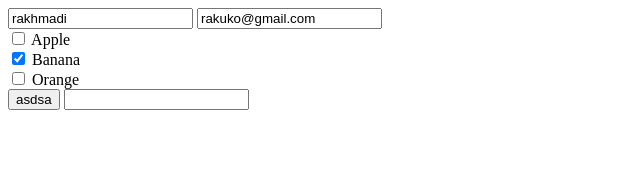
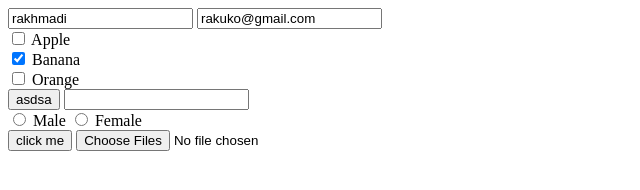
Before and after one commit to Rakhmadi/Landaxs, a website: page index.html in a window 1280 px wide. Shown: the whole page, without its empty margins (0-640 px from the left). Drawn offline with Linux system fonts and the light colour scheme.

Commit message:
update task

```diff
--- a/index.html
+++ b/index.html
@@ -16,6 +16,21 @@
     <input type="checkbox" value="orange" x_input="checkbox_"> Orange<br>
     <button onclick="login_form.method.getData()" type="button">asdsa</button>
     <input type="text" x_ref="input_ref">
+<br>
+<label>
+  <input type="radio" x_input="gender" value="male">
+  Male
+</label>
+
+<label>
+  <input type="radio" x_input="gender" value="female">
+  Female
+</label>
+
+<div x_ref="dom_div"></div>
+<button x_ref="btn">click me </button>
+
+<input type="file" x_input="file_upload" multiple/>
 
 </form>
     <script>
@@ -23,20 +38,19 @@
     let login_form = new Landaxs().defineInput({
         nama : "rakhmadi",
         checkbox_ : ["banana"],
-        email : "rakuko@gmail.com"
+        email : "rakuko@gmail.com",
+        gender : '',
+        file_upload : ''
     }).triggerInput(["nama","email"],(e)=>{
-        clearTimeout(timeout)
-        timeout = setTimeout(()=>{
-            console.log(e.nama);
-        },300)
+        console.log(e.nama);
     }).triggerInput("checkbox_",()=>{
-        console.log(login_form.data_input.checkbox_);
-        login_form.setInput("nama","helleo from cahnge")
-    }).setRef(["input_ref"]).methods({
+        console.log(login_form.input.checkbox_);
+        login_form.input.nama = "hell nah"
+    }).triggerInput("file_upload",(e)=>{
+        console.log(e.file_upload);
+    }).setRef(["input_ref","dom_div","btn"]).methods({
         getData(){
-            console.log("im from method " + login_form.data_input.nama );
-
-            console.log();
+            login_form.data_ref.dom_div.innerText = JSON.stringify(login_form.input)
         },
     })
 
@@ -44,6 +58,11 @@
         console.log(e);
     })
 
+    login_form.data_ref.btn.onclick = (e)=>{
+        e.preventDefault()
+        console.log("hello click me");
+    }
+
     </script>
 
 
--- a/index.ts
+++ b/index.ts
@@ -1,35 +1,53 @@
 class Landaxs {
-
-    public data_input:Record<string,any> = {}
+    private _data: Record<string, any> = {}
+    public input:Record<string,any> = {}
     public input_details:Array<Record<string, any>> = []
     public data_ref:Record<string,any> = {}
     public method:Record<string, (...args: any[]) => any> = {}
 
     defineInput(data:Record<string,any>):this{
-        this.data_input = data
+
+        this._data = data
+
+        this.input = new Proxy(this._data,{
+            set:(target, key: string, value)=>{
+                target[key] = value
+
+                    document.querySelectorAll<HTMLInputElement>(`[x_input='${key}']`).forEach(ctx=>{
+                        ctx.value = value
+                        this._data[key] = value
+                    })
+
+                return true
+            }
+        })
+
         let input_details: Array<Record<string, any>> = []
 
-        for(let [key,value] of Object.entries(this.data_input)){
+        for(let [key,value] of Object.entries(this._data)){
 
             document.querySelectorAll<HTMLInputElement>(`[x_input='${key}']`).forEach((ctx)=>{
 
             input_details.push({
                 name_input : key,
                 type_input : ctx.type,
-                type_variable : typeof this.data_input[key],
+                type_variable : typeof this._data[key],
             })
 
             if (ctx.type === "radio") {
-                if(ctx.value === this.data_input[key]){
+
+                ctx.setAttribute("name",key)
+
+                if(ctx.value === this._data[key]){
                     ctx.checked = true
                 }
                 ctx.addEventListener("change",(e)=>{
                     let target = e.currentTarget as HTMLInputElement
-                    this.data_input[key] = target.value
+                    this._data[key] = target.value
                 })
 
             }else if(ctx.type === "checkbox"){
-                this.data_input[key].forEach((ctx2: string)=>{
+                this._data[key].forEach((ctx2: string)=>{
                     if(ctx.value === ctx2){
                         ctx.checked = true
                     }
@@ -40,19 +58,24 @@ class Landaxs {
                     let target = e.currentTarget as HTMLInputElement
 
                     if(target.checked){
-                        this.data_input[key].push(target.value)
+                        this._data[key].push(target.value)
                     }else{
-                        this.data_input[key] = this.data_input[key].filter((item:any)=>{
+                        this._data[key] = this._data[key].filter((item:any)=>{
                             return item !== target.value
                         })
                     }
                 })
 
+            }else if(ctx.type === "file"){
+                ctx.addEventListener("change",(e)=>{
+                    let target = e.target as HTMLInputElement
+                    this._data[key] = target.files
+                })
             }else{
-                ctx.value = this.data_input[key]
+                ctx.value = this._data[key]
                 ctx.addEventListener("input",(e)=>{
                     let target = e.currentTarget as HTMLInputElement
-                    this.data_input[key] = target.value
+                    this._data[key] = target.value
                 })
             }
         })
@@ -74,28 +97,33 @@ class Landaxs {
         return this
     }
 
-    setInput(name_input_string:string,value:any):this{
-        document.querySelectorAll<HTMLInputElement>(`[x_input='${name_input_string}']`).forEach(ctx=>{
-            ctx.value = value
-            this.data_input[name_input_string] = value
-        })
-
-        return this
-    }
-
     triggerInput(name_input:string | Array<string>,callback:Function):this{
         if(typeof name_input === "string"){
-            document.querySelectorAll(`[x_input='${name_input}']`).forEach(ctx=>{
-                ctx.addEventListener("input",(e)=>{
-                    callback(this.data_input);
-                })
+            document.querySelectorAll<HTMLInputElement>(`[x_input='${name_input}']`).forEach(ctx=>{
+                if(ctx.type === "file"){
+                    ctx.addEventListener("change",(e)=>{
+                        callback(this._data);
+                    })
+                }else{
+                    ctx.addEventListener("input",(e)=>{
+                        callback(this._data);
+                    })
+                }
+
+
             })
         }else{
             name_input.forEach(ctx=>{
-                document.querySelectorAll(`[x_input='${ctx}']`).forEach(ctx=>{
+                document.querySelectorAll<HTMLInputElement>(`[x_input='${ctx}']`).forEach(ctx=>{
+                if(ctx.type === "file"){
+                    ctx.addEventListener("change",(e)=>{
+                        callback(this._data);
+                    })
+                }else{
                     ctx.addEventListener("input",(e)=>{
-                        callback(this.data_input);
+                        callback(this._data);
                     })
+                }
                 })
             })
         }
```
Also changed, not shown: dist/index.d.ts, dist/index.js.
